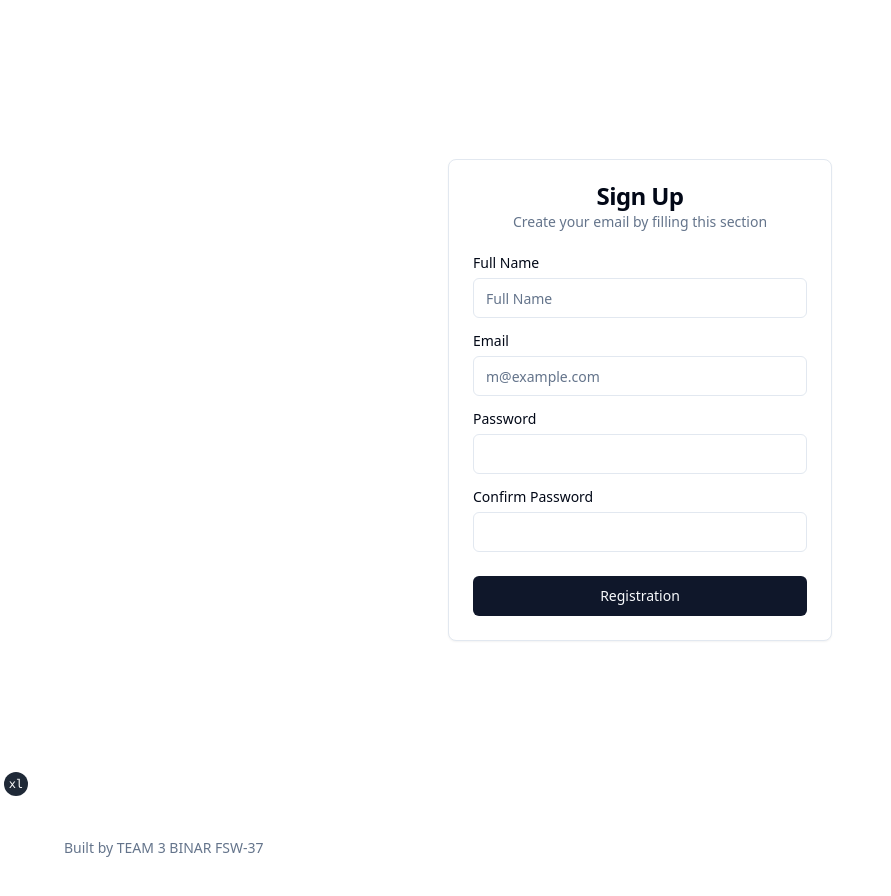
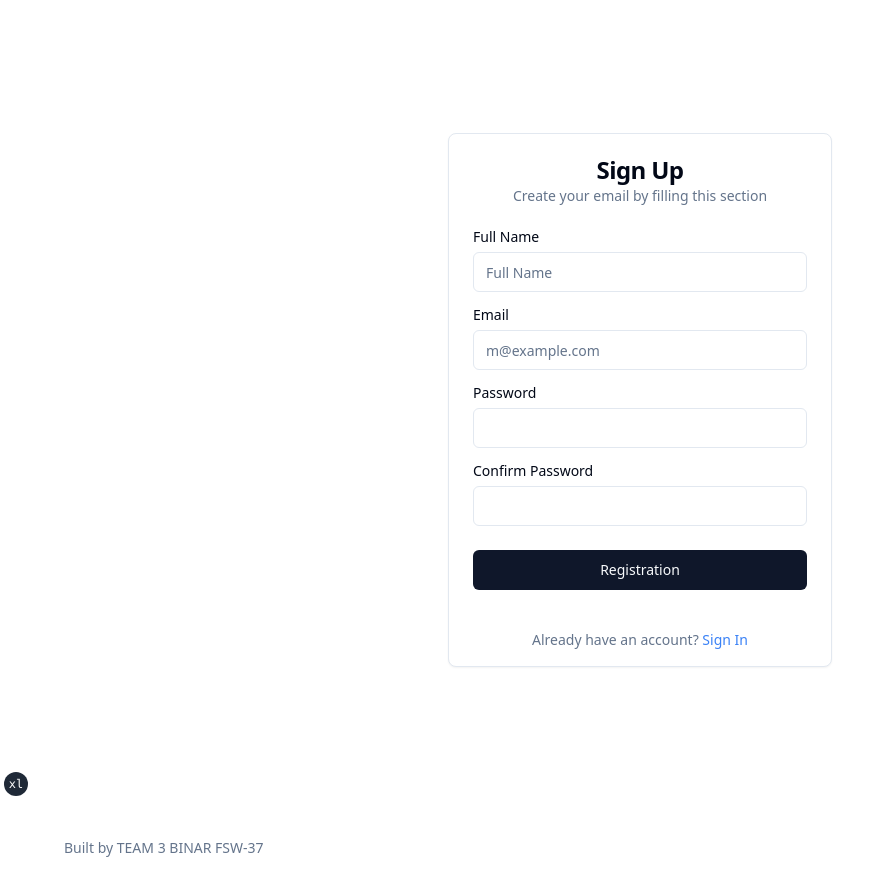
Before and after one commit to ansofa/tokopedia-account-manager-frontend, a Next.js app: page /registration in a window 1280 px wide. Shown: the whole page, without its empty margins (0-891 px from the left). Built offline with nearby package versions, Linux system fonts and the light colour scheme; no server answers.

Commit message:
update:register,login

```diff
--- a/app/(auth)/login/page.jsx
+++ b/app/(auth)/login/page.jsx
@@ -1,6 +1,5 @@
 "use client";
 
-import Head from "next/head";
 import { ButtonLoading } from "@/components/button-loading";
 import { Button } from "@/components/ui/button";
 import { Card, CardContent, CardDescription, CardFooter, CardHeader, CardTitle } from "@/components/ui/card";
@@ -14,6 +13,7 @@ import { useRouter } from "next/navigation";
 import { useState } from "react";
 import { useForm } from "react-hook-form";
 import * as z from "zod";
+import Link from "next/link";
 
 const FormSchema = z.object({
   email: z.string().email({ message: "Invalid email" }),
@@ -101,7 +101,7 @@ export default function Login() {
             </form>
           </Form>
           <div className="my-4">
-          <CardDescription className="text-center">Enter your email below for login into your account</CardDescription>
+          <CardDescription className="text-center">Dont have an account? <Link className="text-blue-500" href="/registration">Sign Up</Link></CardDescription>
           </div>
         </Card>
       </div>
--- a/app/(auth)/registration/page.jsx
+++ b/app/(auth)/registration/page.jsx
@@ -1,5 +1,4 @@
 "use client"
-
 
 import { Button } from "@/components/ui/button"
 import {
@@ -13,6 +12,7 @@ import {
 import { Input } from "@/components/ui/input"
 import { Label } from "@/components/ui/label"
 import { postRegistration } from "@/rest/auth"
+import Link from "next/link"
 import { useRouter } from "next/navigation"
 import { useState } from "react"
 
@@ -104,6 +104,9 @@ export default function Registration() {
         <CardFooter>
           <Button onClick={serviceRegistration} className="w-full">Registration</Button>
         </CardFooter>
+        <div className="my-4">
+          <CardDescription className="text-center">Already have an account? <Link className="text-blue-500" href="/login">Sign In</Link></CardDescription>
+          </div>
       </Card>
     </div>
   )
```
